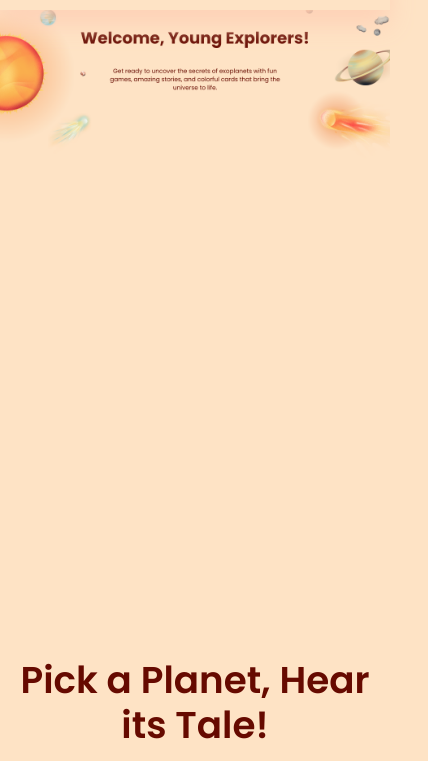
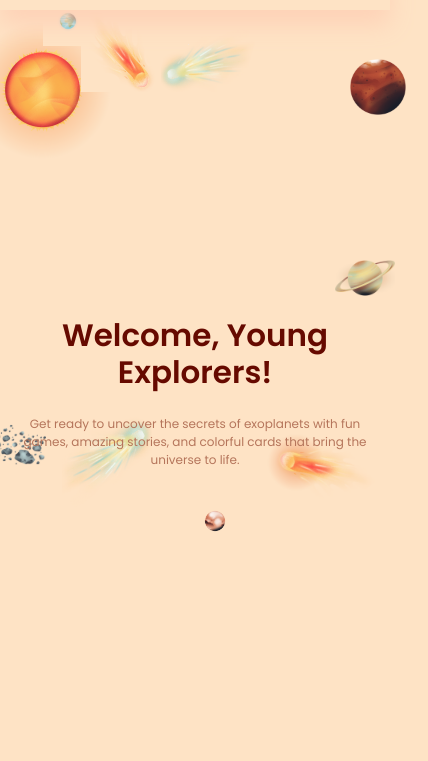
Before and after one commit to SaifMohammed22/Vega, a plain HTML site: page FrontEnd/children.html in a window 390 px wide. Shown: the part 58-819 px from the top of the page, 428 px wide, since content can reach past the window. Drawn offline with nearby package versions, Linux system fonts and the light colour scheme.

Commit message:
Text edited

```diff
--- a/FrontEnd/children.html
+++ b/FrontEnd/children.html
@@ -29,28 +29,63 @@
             </div>
         </div>
         <!-- Landing -->
-        <section id="landing" class="min-vh-100">
-            <img src="images/landing-background.png" alt="" width="100%" />
+        <section id="landing" class="sticker-background min-vh-100">
+            <!-- Sticker Images -->
+            <img class="sticker sticker-1" src="images/14.png" alt="Sticker 1" />
+            <img class="sticker sticker-2" src="images/27.png" alt="Sticker 2" />
+            <img class="sticker sticker-3" src="images/22.png" alt="Sticker 3" />
+            <img class="sticker sticker-4" src="images/23.png" alt="Sticker 4" />
+            <img class="sticker sticker-5" src="images/24.png" alt="Sticker 5" />
+            <img class="sticker sticker-6" src="images/25.png" alt="Sticker 6" />
+            <img class="sticker sticker-7" src="images/26.png" alt="Sticker 7" />
+            <img class="sticker sticker-8" src="images/20.png" alt="Sticker 8" />
+            <img class="sticker sticker-9" src="images/18.png" alt="Sticker 9" />
+            <img class="sticker sticker-10" src="images/13.png" alt="Sticker 10" />
+
+            <!-- content -->
+            <div class="content">
+                <div class="title text-center">
+                    <h1 class="display-5 mb-2">Welcome, Young Explorers!</h1>
+                    <p>
+                        Get ready to uncover the secrets of exoplanets with fun games,
+                        amazing stories, and colorful cards that bring the universe to
+                        life.
+                    </p>
+                </div>
+            </div>
         </section>
         <!-- Game -->
         <div class="game">
             <div class="row">
-                <div class="col-12 text-center">
+                <h1 class="display-3 mt-5 pt-3 mb-5">
+                    Discover Our Solar System!
+                </h1>
+                <div class="col-lg-6">
                     <div class="section-title">
-                        <h1 class="display-3 mt-5 pt-3 mb-2">
-                            Discover Our Solar System!
-                        </h1>
+
                         <div class="line"></div>
-                        <p class="mt-3">
+                        <p class="mt-3 game-quote">
                             "Before we explore the stars beyond, let’s start with the
                             wonders of our own cosmic neighborhood!"
                         </p>
-                        <a href="https://replit.com/@ssaifmohammed04/Game">
-                            <button class="solar-system-game-btn mt-5 mb-5">
-                                Play the Solar System Game
-                            </button>
-                        </a>
+                        <br>
+                        <p>
+                            Before getting to the space, let's see the rocket launch and
+                            escaping the Earth's gravity with a speed that is greater than a
+                            speed called the escape velocity. After that, you'll explore the
+                            planets in our solar system and encounter some osteroids before
+                            heading toward the Exoplanets.
+                        </p>
                     </div>
+                </div>
+                <div class="col-lg-6 game-btn pt-2">
+                    <img class="mb-2" src="images/game.png" alt="" width="100px">
+                    <p>Try to destory the rockets to continue your journey!</p>
+                    <a href="https://replit.com/@ssaifmohammed04/Game">
+                        <button class="solar-system-game-btn mt-2 mb-5">
+                            Play the Solar System Game
+                        </button>
+                    </a>
                 </div>
             </div>
         </div>
--- a/FrontEnd/css/children.css
+++ b/FrontEnd/css/children.css
@@ -145,12 +145,30 @@ img {
 #planets p {
     color: var(--secondry-color);
 }
+.game {
+    padding-left: 2rem;
+    padding-top: 30px;
+    padding-bottom: 80px;
+    font-size: 18px;
+    font-weight: 500;
+}
 .game h1 {
     color: var(--Dark-color);
     font-weight: var(--heading-font);
 }
 .game p {
     color: var(--secondry-color);
+}
+.game-quote {
+    font-size: 24px;
+    font-weight: 500;
+}
+.game .game-btn {
+    text-align: center;
+
+}
+.game .game-btn p {
+    font-weight: 300;
 }
 .solar-system-game-btn {
     background-color: var(--light-color);
@@ -247,6 +265,103 @@ img {
 }
 
 /* End Planets */
+/* Background */
+#landing {
+    position: relative;
+    /* To keep stickers relative to this container */
+    height: 100vh;
+    overflow: visible;
+}
+#landing .sticker {
+    position: absolute;
+    z-index: 1;
+    /* Stickers stay behind the content */
+}
+
+#landing .sticker-1 {
+    top: 2%;
+    left: -20%;
+    width: 550px;
+    /* Size of the sticker */
+}
+
+#landing .sticker-2 {
+    top: -2%;
+    left: 7%;
+    width: 80px;
+    /* Size of the sticker */
+}
+
+#landing .sticker-3 {
+    transform: translateY(60%);
+    right: -5%;
+    width: 400px;
+    /* Size of the sticker */
+}
+
+#landing .sticker-4 {
+    top: 30%;
+    right: 3%;
+    width: 120px;
+    /* Size of the sticker */
+}
+
+#landing .sticker-5 {
+    top: 70%;
+    left: 15%;
+    width: 120px;
+    /* Size of the sticker */
+}
+
+#landing .sticker-6 {
+    top: 26%;
+    left: 85%;
+    width: 20px;
+    /* Size of the sticker */
+}
+
+#landing .sticker-7 {
+    top: 50%;
+    left: 19%;
+    width: 30px;
+    /* Size of the sticker */
+}
+
+#landing .sticker-8 {
+    top: 7%;
+    right: -1%;
+    width: 100px;
+    /* Size of the sticker */
+}
+#landing .sticker-9 {
+    top: -15%;
+    right: 10%;
+    width: 250px;
+    /* Size of the sticker */
+}
+#landing .sticker-10 {
+    top: -10%;
+    left: 15%;
+    width: 180px;
+    /* Size of the sticker */
+}
+.content {
+    z-index: 2;
+    display: flex;
+    flex-direction: column;
+    align-items: center;
+    justify-content: center;
+    max-width: 700px;
+}
+.content h1 {
+    color: var(--Dark-color);
+    font-weight: var(--heading-font);
+}
+
+.content p {
+    padding-top: 1rem;
+    color: var(--secondry-color);
+}
 /* Styles for mobile devices */
 @media (max-width: 768px) {
     #planets {
@@ -266,6 +381,79 @@ img {
         position: fixed;
         left: 0;
         right: 0;
+    }
+    #landing .sticker-1 {
+        top: 20px;
+        left: -10%;
+        width: 150px;
+        /* Adjust sticker size for smaller screens */
+    }
+
+    #landing .sticker-2 {
+        top: 1px;
+        left: 10%;
+        width: 50px;
+        /* Adjust sticker size for smaller screens */
+    }
+
+    #landing .sticker-3 {
+        top: 40%;
+        right: 10px;
+        width: 120px;
+        /* Adjust sticker size for smaller screens */
+    }
+
+    #landing .sticker-4 {
+        bottom: 20%;
+        right: -10px;
+        width: 60px;
+        /* Adjust sticker size for smaller screens */
+    }
+
+    #landing .sticker-5 {
+        top: 50%;
+        right: 20px;
+        width: 90px;
+        /* Adjust sticker size for smaller screens */
+    }
+
+    #landing .sticker-6 {
+        top: 5%;
+        right: 10%;
+        width: 100px;
+        /* Adjust sticker size for smaller screens */
+    }
+
+    #landing .sticker-7 {
+        top: 60%;
+        left: 50%;
+        width: 40px;
+        /* Adjust sticker size for smaller screens */
+    }
+
+    #landing .sticker-8 {
+        top: 50%;
+        left: -5%;
+        width: 60px;
+        /* Adjust sticker size for smaller screens */
+    }
+    #landing .sticker-9 {
+        top: 2%;
+        left: 40%;
+        width: 100px;
+        /* Adjust sticker size for smaller screens */
+    }
+    #landing .sticker-10 {
+        top: 2%;
+        left: 20%;
+        width: 80px;
+        /* Adjust sticker size for smaller screens */
+    }
+
+    #landing .content {
+        padding: 15px;
+        margin-bottom: 5rem;
+        /* Adjust content padding for mobile */
     }
 }
 
--- a/FrontEnd/css/data.css
+++ b/FrontEnd/css/data.css
@@ -275,7 +275,7 @@ img {
 }
 
 .sticker-1 {
-    top: 2%;
+    top: 50%;
     left: -180px;
     width: 400px;
     /* Size of the sticker */
```
Also changed, not shown: FrontEnd/css/highSchool.css (+75 -20 lines), FrontEnd/highSchool.html (+3 -1 lines), FrontEnd/images/22.png (added), FrontEnd/images/23.png (added), FrontEnd/images/24.png (added), FrontEnd/images/25.png (added), FrontEnd/images/26.png (added), FrontEnd/images/27.png (added), FrontEnd/images/game.png (added).
